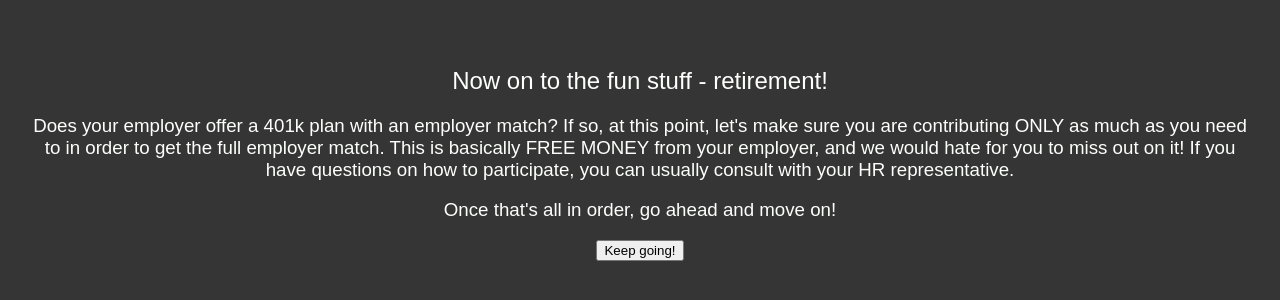
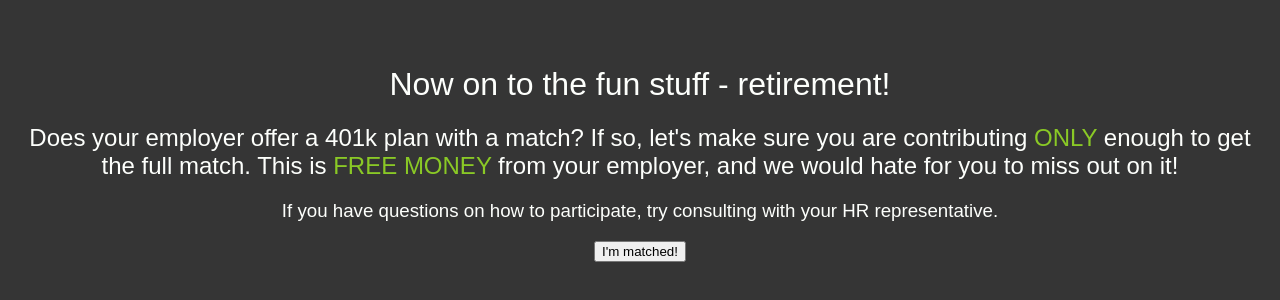
Before and after one commit to corumgold/simpli-money-path, a React (Create React App) app: page /retirement-match in a window 1280 px wide. Shown: the part 236-536 px from the top of the page. Built offline with nearby package versions, Linux system fonts and the light colour scheme; a web font is replaced by a local one.

Commit message:
Clean up employer match

```diff
--- a/src/components/RetirementMatch.js
+++ b/src/components/RetirementMatch.js
@@ -10,17 +10,18 @@ const RetirementMatch = () => {
 
   return (
     <>
-      <h2>Now on to the fun stuff - retirement!</h2>
+      <h1>Now on to the fun stuff - retirement!</h1>
+      <h2>
+        Does your employer offer a 401k plan with a match? If so, let's make
+        sure you are contributing <span>ONLY</span> enough to get the full
+        match. This is <span>FREE MONEY</span> from your employer, and we would
+        hate for you to miss out on it!
+      </h2>
       <h3>
-        Does your employer offer a 401k plan with an employer match? If so, at
-        this point, let's make sure you are contributing ONLY as much as you
-        need to in order to get the full employer match. This is basically FREE
-        MONEY from your employer, and we would hate for you to miss out on it!
-        If you have questions on how to participate, you can usually consult
-        with your HR representative.
+        If you have questions on how to participate, try consulting with your HR
+        representative.
       </h3>
-      <h3>Once that's all in order, go ahead and move on!</h3>
-      <button onClick={handleClick}>Keep going!</button>
+      <button onClick={handleClick}>I'm matched!</button>
     </>
   );
 };
```
